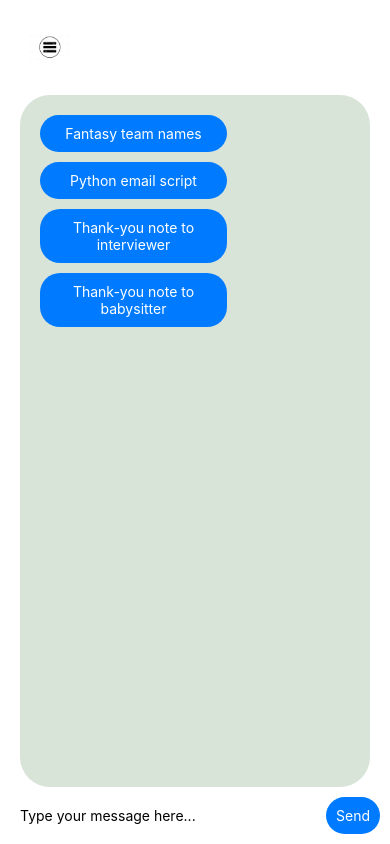
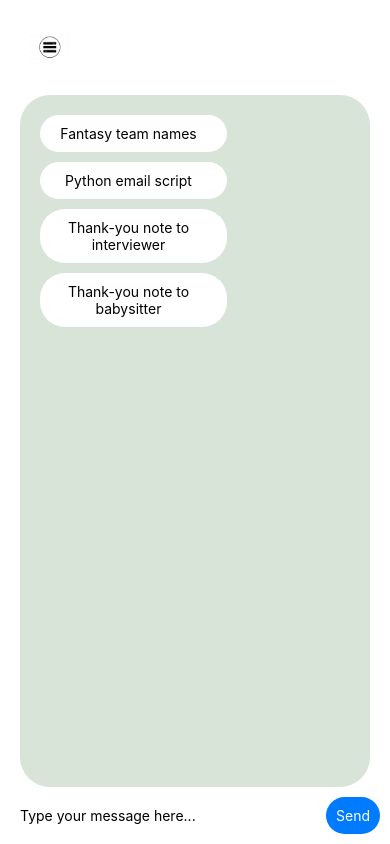
Before and after one commit to AugustanaCSC490Spring2024/Roadrunner, a React Native app in the folder roadrunner/client/: screen /Home in a window 390 px wide. Built offline with nearby package versions, Linux system fonts and the light colour scheme.

Commit message:
Implement prompt disappearance upon click to initiate conversation

```diff
--- a/roadrunner/client/screens/HomeScreen.js
+++ b/roadrunner/client/screens/HomeScreen.js
@@ -23,17 +23,19 @@ const Prompt = ({ prompt, onPromptPress }) => {
   return (
     <TouchableOpacity
       onPress={() => onPromptPress(prompt)}
-      style={styles.prompt}
+      style={[styles.messageContainer, styles.prompt]}
     >
-      <Text style={styles.promptText}>{prompt.text}</Text>
+      <Text style={[styles.messageText, styles.promptText]}>{prompt.text}</Text>
     </TouchableOpacity>
   );
 };
+
 
 export default function HomeScreen() {
   const [messages, setMessages] = useState([]); // State for messages
   const [inputText, setInputText] = useState(""); // State for input text
   const [sidebarVisible, setSidebarVisible] = useState(false); // State for sidebar visibility
+  const [showPrompts, setShowPrompts] = useState(true); // State for showing prompts
   const scrollViewRef = useRef(); // Ref for ScrollView
 
   // Static list of prompts
@@ -90,6 +92,7 @@ export default function HomeScreen() {
   const handlePromptPress = (prompt) => {
     setInputText(prompt.text);
     sendMessage();
+    setShowPrompts(false); // Hide prompts after one is clicked
   };
 
   return (
@@ -115,8 +118,9 @@ export default function HomeScreen() {
             scrollViewRef.current.scrollToEnd({ animated: true })
           }
         >
-          {/* Render prompts */}
-          {promptMessages.map((prompt, index) => (
+          {/*Render prompts if showPrompts is true */}
+          { showPrompts &&
+          promptMessages.map((prompt, index) => (
             <Prompt
               key={index}
               prompt={prompt}
@@ -313,15 +317,17 @@ const styles = StyleSheet.create({
     paddingBottom: hp("2%"),
   },
   prompt: {
-    backgroundColor: "#007bff",
-    paddingHorizontal: 20,
+    backgroundColor: "#FFFFFF", // Set background color to match input background
+    paddingHorizontal: 10, // Adjust padding to match input padding
     paddingVertical: 10,
-    borderRadius: 20,
+    borderRadius: 25, // Adjust border radius to match input border radius
     marginBottom: 10,
+    marginRight: 10,
     width: wp("48%"), // Adjusted width to fit two prompts in a row with some spacing
   },
   promptText: {
-    color: "white",
+    color: "#000000", // Set text color to match input text color
     textAlign: "center", // Center the text within the prompt
   },
+
 });
```
